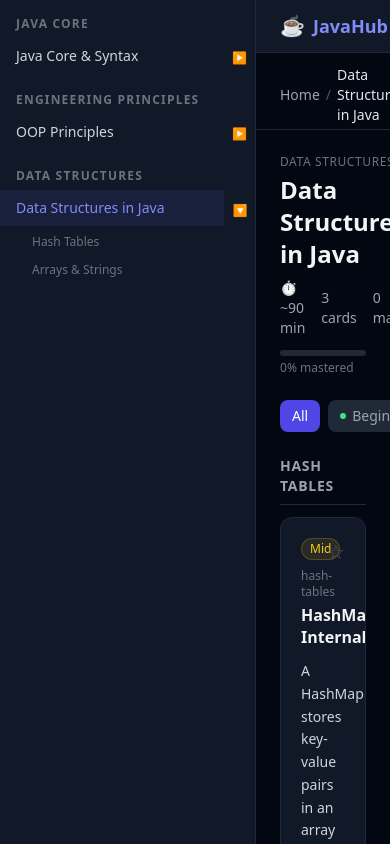
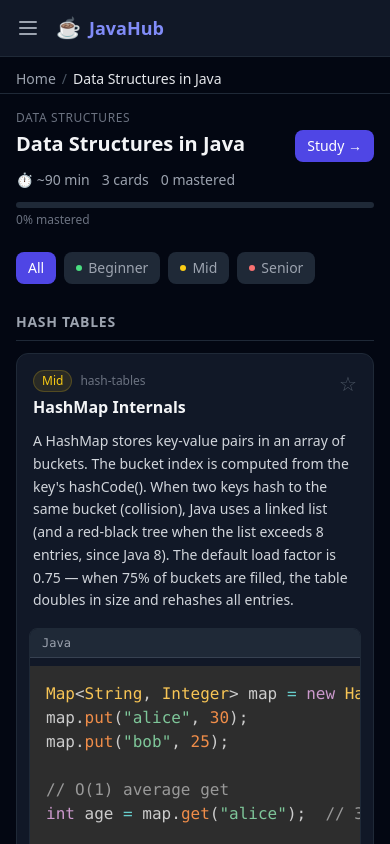
Before and after one commit to itrii16/javahub, a React (Vite) app in the folder javahub/: page /topic/data-structures in a window 390 px wide. Built offline with nearby package versions, Linux system fonts and the light colour scheme.

Commit message:
feat: responsive layout for mobile (iPhone)
https://claude.ai/code/session_01YCiD3UPos7oN693wfwtnMA

```diff
--- a/javahub/src/components/cards/ContentCard.tsx
+++ b/javahub/src/components/cards/ContentCard.tsx
@@ -29,7 +29,8 @@ export default function ContentCard({ card, compact = false }: Props) {
 
   return (
     <article className="bg-gray-900 border border-gray-800 rounded-xl overflow-hidden">
-      <div className="flex items-start justify-between gap-4 px-5 pt-5 pb-3">
+      {/* Header */}
+      <div className="flex items-start justify-between gap-4 px-4 md:px-5 pt-4 md:pt-5 pb-3">
         <div className="flex-1 min-w-0">
           <div className="flex items-center gap-2 mb-1 flex-wrap">
             <span className={`text-xs font-medium px-2 py-0.5 rounded-full border ${DIFFICULTY_STYLES[card.difficulty]}`}>
@@ -50,12 +51,14 @@ export default function ContentCard({ card, compact = false }: Props) {
         </button>
       </div>
 
-      <p className="px-5 pb-4 text-sm text-gray-300 leading-relaxed">
+      {/* Explanation */}
+      <p className="px-4 md:px-5 pb-4 text-sm text-gray-300 leading-relaxed">
         {card.explanation}
       </p>
 
+      {/* Code example */}
       {card.codeExample && (
-        <div className="mx-5 mb-4 rounded-lg overflow-hidden border border-gray-800">
+        <div className="mx-3 md:mx-5 mb-4 rounded-lg overflow-hidden border border-gray-800">
           <div className="flex items-center justify-between px-3 py-1.5 bg-gray-800 border-b border-gray-700">
             <span className="text-xs text-gray-400 font-mono">Java</span>
             {card.tryItUrl && (
@@ -69,7 +72,7 @@ export default function ContentCard({ card, compact = false }: Props) {
               </a>
             )}
           </div>
-          <pre className="overflow-x-auto text-sm p-4 bg-gray-950 m-0">
+          <pre className="overflow-x-auto text-xs md:text-sm p-3 md:p-4 bg-gray-950 m-0">
             <code ref={codeRef} className="language-java">
               {card.codeExample}
             </code>
@@ -77,18 +80,21 @@ export default function ContentCard({ card, compact = false }: Props) {
         </div>
       )}
 
-      <div className="mx-5 mb-3 px-3 py-2 rounded-lg bg-indigo-500/5 border border-indigo-500/20">
+      {/* Why it matters */}
+      <div className="mx-3 md:mx-5 mb-3 px-3 py-2 rounded-lg bg-indigo-500/5 border border-indigo-500/20">
         <p className="text-xs font-semibold text-indigo-400 mb-0.5">Why it matters</p>
         <p className="text-sm text-gray-300">{card.whyItMatters}</p>
       </div>
 
-      <div className="mx-5 mb-4 px-3 py-2 rounded-lg bg-yellow-500/5 border border-yellow-500/20">
+      {/* Gotcha */}
+      <div className="mx-3 md:mx-5 mb-4 px-3 py-2 rounded-lg bg-yellow-500/5 border border-yellow-500/20">
         <p className="text-xs font-semibold text-yellow-400 mb-0.5">⚠ Common gotcha</p>
         <p className="text-sm text-gray-300">{card.gotcha}</p>
       </div>
 
+      {/* Complexity table */}
       {!compact && card.complexityTable && card.complexityTable.length > 0 && (
-        <div className="mx-5 mb-4">
+        <div className="mx-3 md:mx-5 mb-4">
           <p className="text-xs font-semibold text-gray-400 mb-2">Time & Space Complexity</p>
           <div className="overflow-x-auto rounded-lg border border-gray-800">
             <table className="w-full text-xs">
@@ -119,22 +125,25 @@ export default function ContentCard({ card, compact = false }: Props) {
         </div>
       )}
 
+      {/* VS comparison */}
       {!compact && card.vsComparison && (
-        <div className="mx-5 mb-4 px-3 py-2 rounded-lg bg-gray-800 border border-gray-700">
+        <div className="mx-3 md:mx-5 mb-4 px-3 py-2 rounded-lg bg-gray-800 border border-gray-700">
           <p className="text-xs font-semibold text-gray-400 mb-0.5">When to use</p>
           <p className="text-sm text-gray-300">{card.vsComparison}</p>
         </div>
       )}
 
+      {/* JDK class */}
       {card.jdkClass && (
-        <div className="px-5 mb-4">
+        <div className="px-4 md:px-5 mb-4">
           <span className="text-xs text-gray-500">JDK class: </span>
           <code className="text-xs text-indigo-300 font-mono">{card.jdkClass}</code>
         </div>
       )}
 
+      {/* Notes */}
       {!compact && (
-        <div className="px-5 pb-5">
+        <div className="px-4 md:px-5 pb-4 md:pb-5">
           <label className="block text-xs font-semibold text-gray-500 mb-1.5">
             My notes (markdown)
           </label>
--- a/javahub/src/components/layout/AppShell.tsx
+++ b/javahub/src/components/layout/AppShell.tsx
@@ -1,21 +1,46 @@
-import { Outlet } from 'react-router-dom'
+import { useState } from 'react'
+import { Outlet, useLocation } from 'react-router-dom'
 import Sidebar from './Sidebar'
 import Topbar from './Topbar'
 import Breadcrumb from './Breadcrumb'
 
 export default function AppShell() {
+  const [sidebarOpen, setSidebarOpen] = useState(false)
+  const location = useLocation()
+
+  // Close sidebar when route changes on mobile
+  const closeSidebar = () => setSidebarOpen(false)
+
   return (
-    <div className="flex h-screen bg-gray-950 text-gray-100 overflow-hidden">
-      <aside className="w-64 flex-shrink-0 bg-gray-900 border-r border-gray-800 overflow-y-auto">
-        <Sidebar />
+    <div className="flex h-[100dvh] bg-gray-950 text-gray-100 overflow-hidden">
+      {/* Mobile overlay */}
+      {sidebarOpen && (
+        <div
+          className="fixed inset-0 z-20 bg-black/60 md:hidden"
+          onClick={closeSidebar}
+        />
+      )}
+
+      {/* Sidebar — slide-in drawer on mobile, static on desktop */}
+      <aside
+        className={`
+          fixed inset-y-0 left-0 z-30 w-72 bg-gray-900 border-r border-gray-800 overflow-y-auto
+          transform transition-transform duration-200 ease-in-out
+          md:static md:w-64 md:translate-x-0 md:flex-shrink-0
+          ${sidebarOpen ? 'translate-x-0' : '-translate-x-full'}
+        `}
+      >
+        <Sidebar onNavigate={closeSidebar} />
       </aside>
+
+      {/* Main panel */}
       <div className="flex flex-col flex-1 min-w-0">
-        <Topbar />
-        <div className="px-6 pt-3 pb-1 border-b border-gray-800">
+        <Topbar onMenuClick={() => setSidebarOpen(o => !o)} />
+        <div className="px-4 md:px-6 pt-3 pb-1 border-b border-gray-800">
           <Breadcrumb />
         </div>
-        <main className="flex-1 overflow-y-auto px-6 py-6">
-          <Outlet />
+        <main className="flex-1 overflow-y-auto px-4 md:px-6 py-4 md:py-6">
+          <Outlet context={{ location }} />
         </main>
       </div>
     </div>
--- a/javahub/src/components/layout/Sidebar.tsx
+++ b/javahub/src/components/layout/Sidebar.tsx
@@ -20,7 +20,11 @@ function groupTopics() {
   return map
 }
 
-export default function Sidebar() {
+interface Props {
+  onNavigate?: () => void
+}
+
+export default function Sidebar({ onNavigate }: Props) {
   const { topicId } = useParams()
   const grouped = groupTopics()
 
@@ -54,7 +58,8 @@ export default function Sidebar() {
                   <div className="flex items-center">
                     <Link
                       to={`/topic/${topic.id}`}
-                      className={`flex-1 px-4 py-2 text-sm transition-colors truncate ${
+                      onClick={onNavigate}
+                      className={`flex-1 px-4 py-2.5 text-sm transition-colors truncate ${
                         isActive
                           ? 'text-indigo-400 bg-indigo-500/10 font-medium'
                           : 'text-gray-300 hover:text-gray-100 hover:bg-gray-800'
@@ -65,7 +70,7 @@ export default function Sidebar() {
                     {topic.subtopics.length > 1 && (
                       <button
                         onClick={() => toggle(topic.id)}
-                        className="px-2 py-2 text-gray-500 hover:text-gray-300 transition-colors"
+                        className="px-3 py-2.5 text-gray-500 hover:text-gray-300 transition-colors"
                         aria-label={isExpanded ? 'Collapse' : 'Expand'}
                       >
                         <span className={`text-xs transition-transform inline-block ${isExpanded ? 'rotate-90' : ''}`}>
@@ -78,7 +83,8 @@ export default function Sidebar() {
                     <Link
                       key={sub.id}
                       to={`/topic/${topic.id}#${sub.id}`}
-                      className="block pl-8 pr-4 py-1.5 text-xs text-gray-500 hover:text-gray-300 transition-colors truncate"
+                      onClick={onNavigate}
+                      className="block pl-8 pr-4 py-2 text-xs text-gray-500 hover:text-gray-300 transition-colors truncate"
                     >
                       {sub.title}
                     </Link>
--- a/javahub/src/components/layout/Topbar.tsx
+++ b/javahub/src/components/layout/Topbar.tsx
@@ -1,15 +1,33 @@
 import { Link } from 'react-router-dom'
 import { useAppStore } from '@/store/useAppStore'
 
-export default function Topbar() {
+interface Props {
+  onMenuClick: () => void
+}
+
+export default function Topbar({ onMenuClick }: Props) {
   const streak = useAppStore(s => s.streak)
 
   return (
-    <header className="flex items-center justify-between px-6 py-3 bg-gray-900 border-b border-gray-800 flex-shrink-0">
-      <Link to="/" className="flex items-center gap-2 text-indigo-400 font-semibold text-lg hover:text-indigo-300 transition-colors">
-        <span className="text-xl">☕</span>
-        <span>JavaHub</span>
-      </Link>
+    <header className="flex items-center justify-between px-4 md:px-6 py-3 bg-gray-900 border-b border-gray-800 flex-shrink-0">
+      <div className="flex items-center gap-3">
+        {/* Hamburger — mobile only */}
+        <button
+          onClick={onMenuClick}
+          aria-label="Open navigation"
+          className="md:hidden p-1 -ml-1 text-gray-400 hover:text-gray-200 transition-colors"
+        >
+          <svg className="w-6 h-6" fill="none" stroke="currentColor" strokeWidth={2} viewBox="0 0 24 24">
+            <path strokeLinecap="round" strokeLinejoin="round" d="M4 6h16M4 12h16M4 18h16" />
+          </svg>
+        </button>
+
+        <Link to="/" className="flex items-center gap-2 text-indigo-400 font-semibold text-lg hover:text-indigo-300 transition-colors">
+          <span className="text-xl">☕</span>
+          <span>JavaHub</span>
+        </Link>
+      </div>
+
       {streak.count > 0 && (
         <div className="flex items-center gap-1.5 text-sm text-gray-300">
           <span className="text-orange-400">🔥</span>
--- a/javahub/src/pages/TopicPage.tsx
+++ b/javahub/src/pages/TopicPage.tsx
@@ -43,20 +43,21 @@ export default function TopicPage() {
 
   return (
     <div className="max-w-3xl mx-auto">
+      {/* Topic header */}
       <div className="mb-6">
-        <div className="flex items-start justify-between gap-4 mb-2">
-          <div>
-            <p className="text-xs text-gray-500 uppercase tracking-wider mb-1">{topic.group}</p>
-            <h1 className="text-2xl font-bold text-gray-100">{topic.title}</h1>
+        <div className="mb-2">
+          <p className="text-xs text-gray-500 uppercase tracking-wider mb-1">{topic.group}</p>
+          <div className="flex items-start justify-between gap-3">
+            <h1 className="text-xl md:text-2xl font-bold text-gray-100">{topic.title}</h1>
+            <Link
+              to={`/topic/${topic.id}/study`}
+              className="flex-shrink-0 px-3 py-1.5 md:px-4 md:py-2 bg-indigo-600 hover:bg-indigo-500 text-white text-sm font-medium rounded-lg transition-colors"
+            >
+              Study →
+            </Link>
           </div>
-          <Link
-            to={`/topic/${topic.id}/study`}
-            className="flex-shrink-0 px-4 py-2 bg-indigo-600 hover:bg-indigo-500 text-white text-sm font-medium rounded-lg transition-colors"
-          >
-            Study flashcards →
-          </Link>
         </div>
-        <div className="flex items-center gap-4 text-sm text-gray-400">
+        <div className="flex items-center gap-3 text-sm text-gray-400 flex-wrap">
           <span>⏱ ~{topic.estimatedMinutes} min</span>
           <span>{allCards.length} cards</span>
           <span>{masteredCount} mastered</span>
@@ -70,12 +71,13 @@ export default function TopicPage() {
         <p className="mt-1 text-xs text-gray-500">{progressPct}% mastered</p>
       </div>
 
-      <div className="flex items-center gap-2 mb-6">
+      {/* Difficulty filter — scrollable on mobile */}
+      <div className="flex items-center gap-2 mb-6 overflow-x-auto pb-1 -mx-4 px-4 md:mx-0 md:px-0">
         {DIFFICULTIES.map(d => (
           <button
             key={d}
             onClick={() => setDifficultyFilter(d)}
-            className={`flex items-center gap-1.5 px-3 py-1.5 rounded-lg text-sm transition-colors ${
+            className={`flex-shrink-0 flex items-center gap-1.5 px-3 py-1.5 rounded-lg text-sm transition-colors ${
               difficultyFilter === d
                 ? 'bg-indigo-600 text-white'
                 : 'bg-gray-800 text-gray-400 hover:text-gray-200 hover:bg-gray-700'
@@ -89,6 +91,7 @@ export default function TopicPage() {
         ))}
       </div>
 
+      {/* Cards grouped by subtopic */}
       {topic.subtopics.map(subtopic => {
         const filtered = subtopic.cards.filter(
           card => difficultyFilter === 'All' || card.difficulty === difficultyFilter
```
